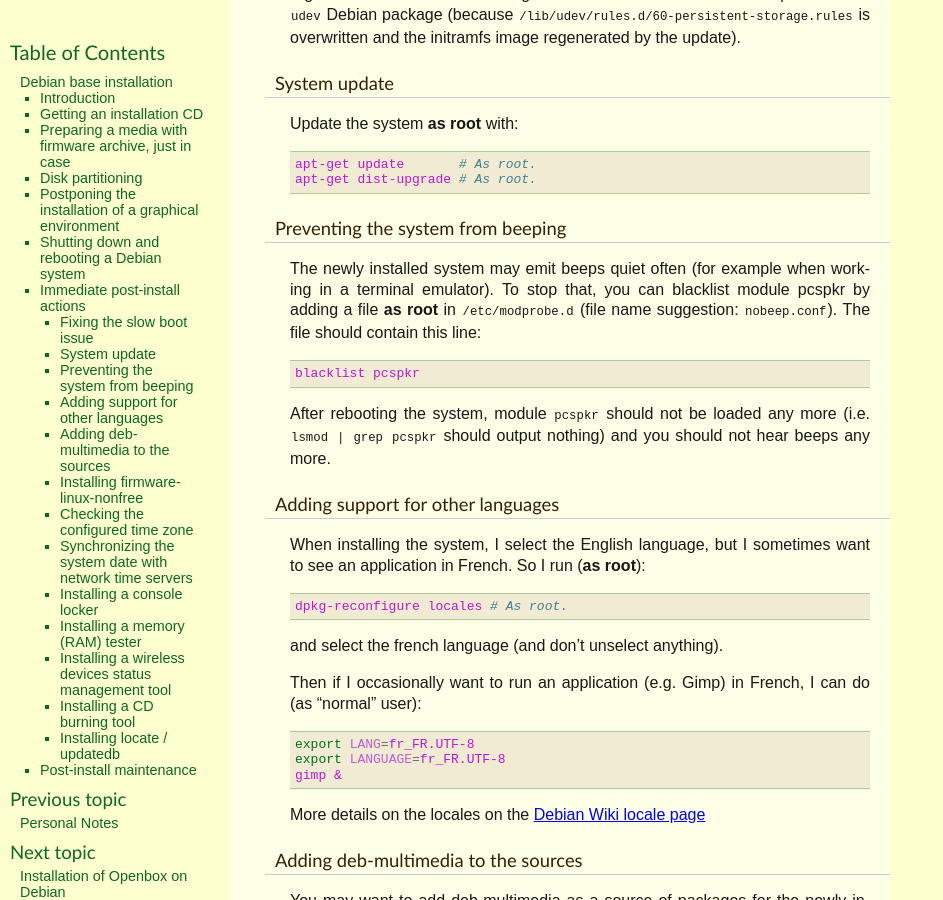
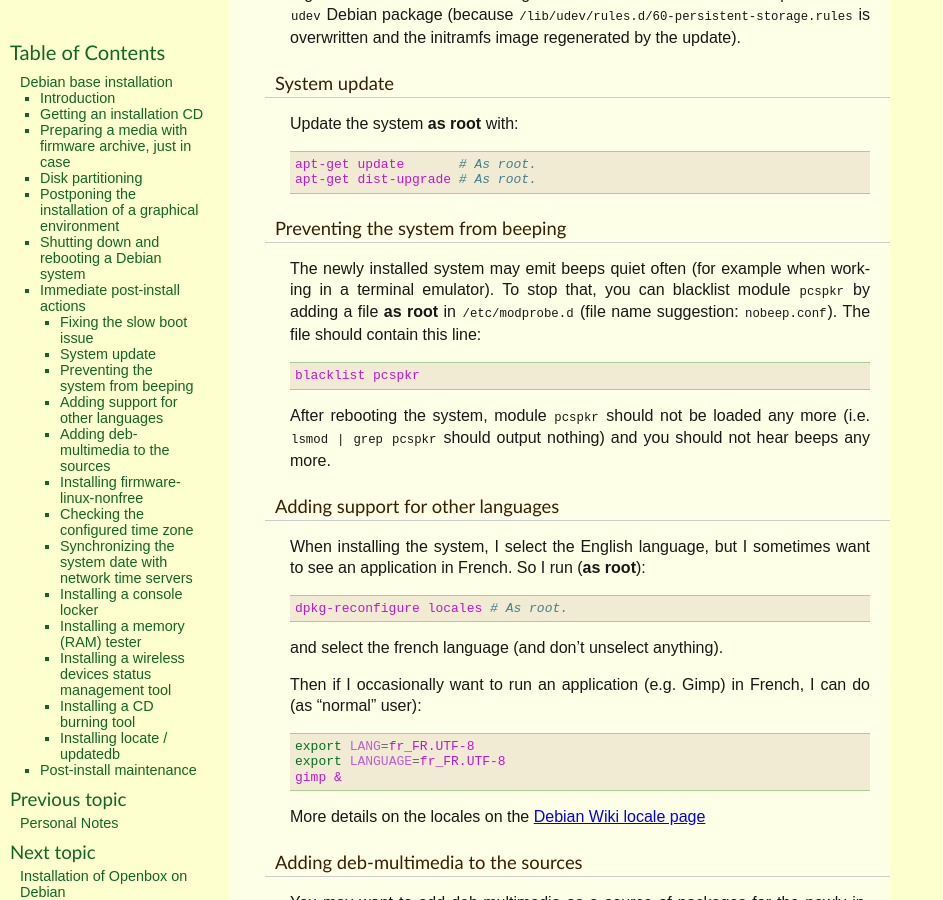
Before and after one commit to thierr26/thierr26_personal_notes_sphinx_sources, a Sphinx documentation site: the page built from source/debian_base_install.rst, in a window 1280 px wide and 900 px high, scrolled down 5203 px. Shown: the whole window, without its empty margins (0-943 px from the left). Built offline with Sphinx 7.4.7, drawn with Linux system fonts in a browser that asks for light colours.

Commit message:
Do non-significant changes

```diff
--- a/source/debian_base_install.rst
+++ b/source/debian_base_install.rst
@@ -279,7 +279,7 @@ Preventing the system from beeping
   pair: Kernel module; blacklisting
 
 The newly installed system may emit beeps quiet often (for example when working
-in a terminal emulator). To stop that, you can blacklist module pcspkr by
+in a terminal emulator). To stop that, you can blacklist module ``pcspkr`` by
 adding a file **as root** in ``/etc/modprobe.d`` (file name suggestion:
 ``nobeep.conf``). The file should contain this line::
 
--- a/source/debian_unstable_vm.rst
+++ b/source/debian_unstable_vm.rst
@@ -323,7 +323,7 @@ generated with (in this example, the file is called ``xlog.txt``)::
   Xorg -verbose 6 > xlog.txt 2>&1 # As root, on the guest.
 
 This gets you in Xorg with no way to exit. Use the "Send key" menu item of
-virt-viewer to send, say, "Ctrl+Alt+F3" and access a new console where you can
+virt-viewer to send, say, "Ctrl-Alt-F3" and access a new console where you can
 log in as root, find the process ID of Xorg with ``ps -ef|grep Xorg`` and kill
 Xorg with a ``kill <process_id>`` command.
 
--- a/source/gprbuild_on_openbsd.rst
+++ b/source/gprbuild_on_openbsd.rst
@@ -119,7 +119,7 @@ The ``gprconfig --config Ada --config C`` command should output something like:
 | *  5. GCC for C in /usr/local/bin/ version 8.3.0
 | Select or unselect the following compiler (or "s" to save):
 
-(Press Ctrl-C to exit without saving.)
+(Press Ctrl-c to exit without saving.)
 
 
 Configuring, building and installing XML/Ada
```
